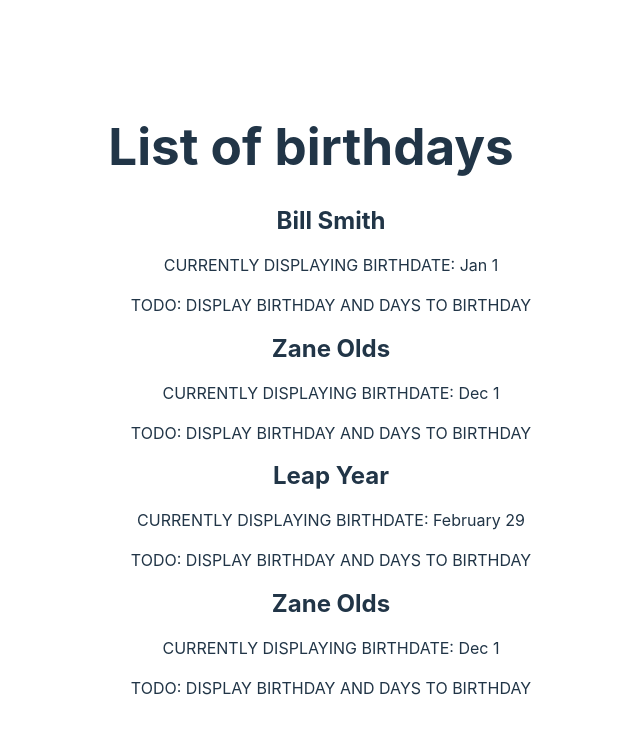
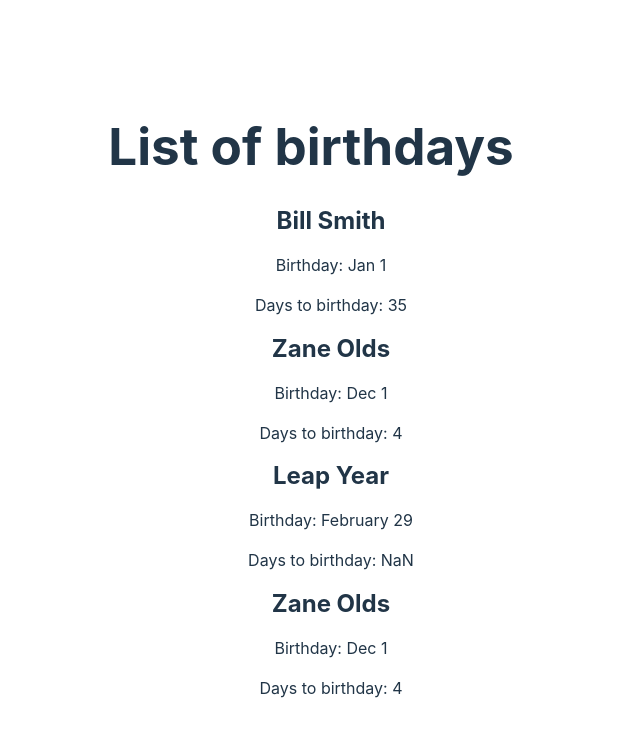
Before and after one commit to Michael-Gubb/birthday-website, a React (Vite) app in the folder birthday-client/: page / in a window 1280 px wide. Shown: the top 736 px of the page, without its empty margins (329-969 px from the left). Built offline with nearby package versions, Linux system fonts and the light colour scheme.

Commit message:
Display days to birhday and improve text

```diff
--- a/birthday-client/src/components/DateDisplay.tsx
+++ b/birthday-client/src/components/DateDisplay.tsx
@@ -10,12 +10,12 @@ interface DateDisplayElementProps {
 const DateDisplayElement: FunctionComponent<DateDisplayElementProps> = ({
   person,
 }) => {
-  const { birthday } = findBirthday(person, new Date());
+  const { birthday, daysToBirthday } = findBirthday(person, new Date());
   return (
     <div>
       <h2>{person.name}</h2>
-      <p>CURRENTLY DISPLAYING BIRTHDATE: {birthday}</p>
-      <p>TODO: DISPLAY BIRTHDAY AND DAYS TO BIRTHDAY</p>
+      <p>Birthday: {birthday}</p>
+      <p>Days to birthday: {daysToBirthday} </p>
     </div>
   );
 };
```
